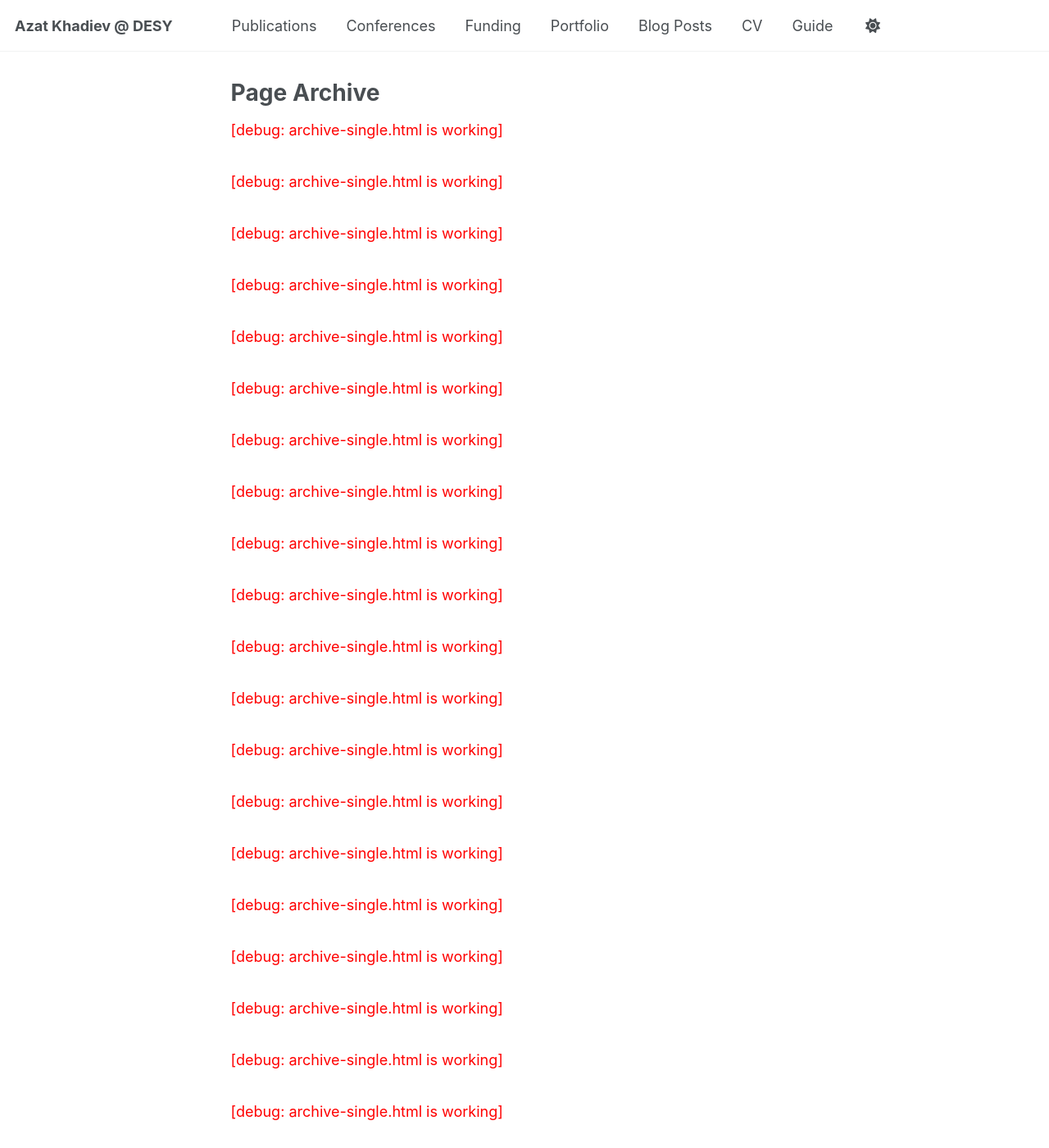
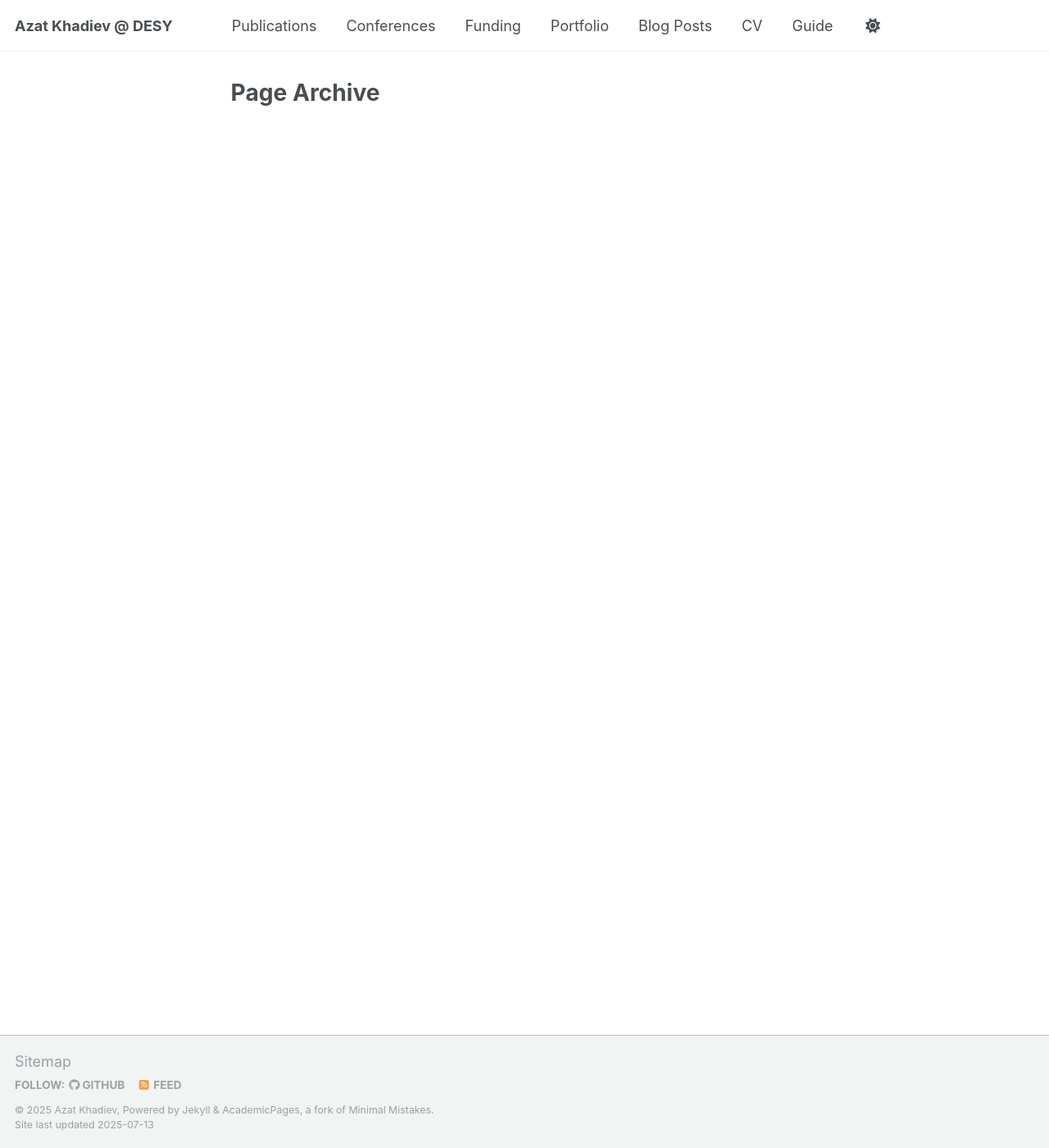
Before and after one commit to azkhadiev/azkhadiev.github.io, a Jekyll site: the page built from _pages/page-archive.html, in a window 1280 px wide and 1400 px high. Shown: the whole window at 82% size. Built offline with Jekyll 4.4.1, drawn with Linux system fonts in a browser that asks for light colours; a script that is not in the unit is left out; some of the changed text lies outside the part shown.

Commit message:
Update archive-single.html

```diff
--- a/_includes/archive-single.html
+++ b/_includes/archive-single.html
@@ -1,6 +1,4 @@
 <article>
-  <p style="color:red;">[debug: archive-single.html is working]</p>
-
   <h3>{{ include.post.title }}</h3>
   <p>{{ include.post.authors }}</p>
   <p>
```
